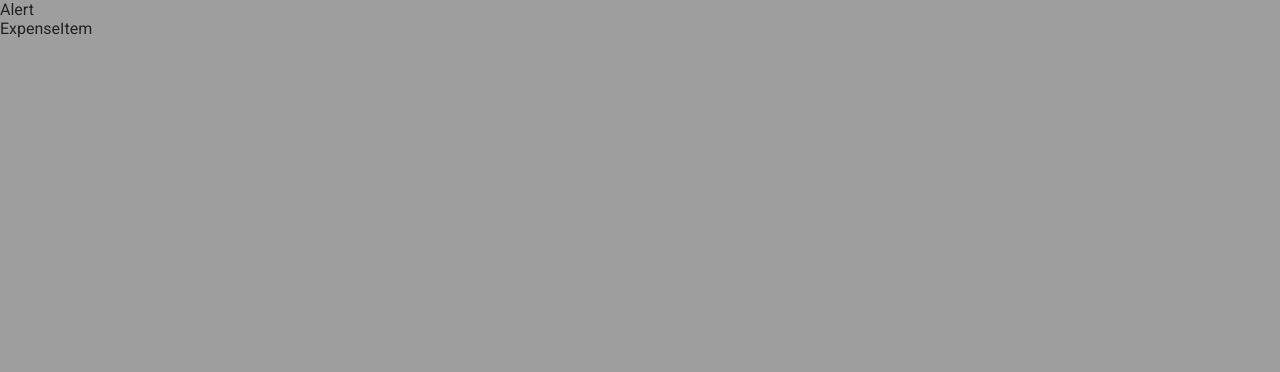
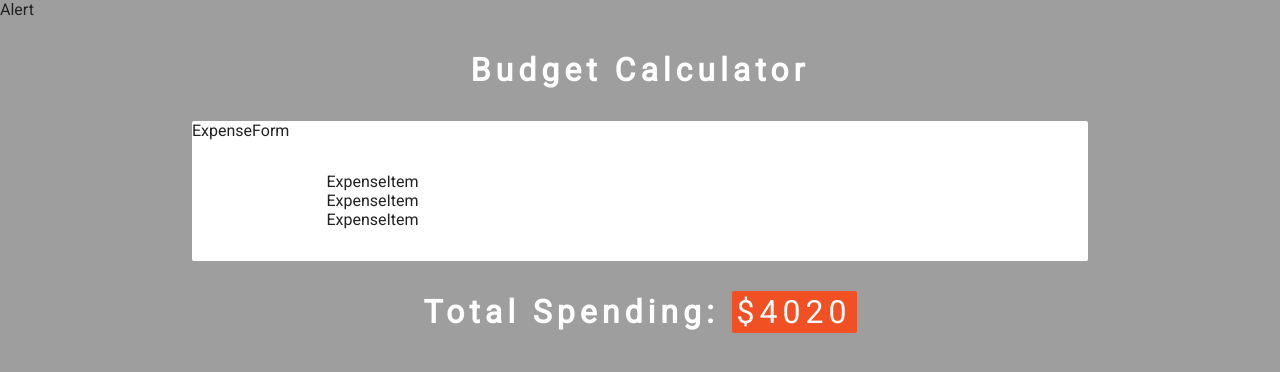
Before and after one commit to adu-steve/Budget_Calculator, a React (Create React App) app: page / in a window 1280 px wide. Shown: the top 372 px of the page. Built offline with nearby package versions, Linux system fonts and the light colour scheme.

Commit message:
Four components worked on

```diff
--- a/package.json
+++ b/package.json
@@ -8,7 +8,9 @@
     "@testing-library/user-event": "^13.5.0",
     "react": "^18.2.0",
     "react-dom": "^18.2.0",
+    "react-icons": "^4.8.0",
     "react-scripts": "5.0.1",
+    "uuid": "^9.0.0",
     "web-vitals": "^2.1.4"
   },
   "scripts": {
--- a/src/App.js
+++ b/src/App.js
@@ -2,12 +2,35 @@ import "./App.css";
 import { ExpenseItem } from "./components/ExpenseItem";
 import { Alert } from "./components/Alert";
 import { ExpenseForm } from "./components/ExpenseForm";
+import { v4 } from "uuid";
+import { useState } from "react";
+import { ExpenseLists } from "./components/ExpenseLists";
+
+const initialExpenses = [
+  { id: v4(), charge: "rent", amount: 1000 },
+  { id: v4(), charge: "house", amount: 1020 },
+  { id: v4(), charge: "car", amount: 2000 },
+];
 
 function App() {
+  const [expenses, setExpenses] = useState(initialExpenses);
   return (
     <>
       <Alert />
-      <ExpenseItem />
+      <h1>Budget Calculator</h1>
+      <main className="App">
+        <ExpenseForm />
+        <ExpenseLists expenses={expenses} />
+      </main>
+      <h1>
+        total spending:{" "}
+        <span className="total">
+          $
+          {expenses.reduce((acc, curr) => {
+            return (acc += curr.amount);
+          }, 0)}
+        </span>
+      </h1>
     </>
   );
 }
--- a/src/components/ExpenseLists.js
+++ b/src/components/ExpenseLists.js
@@ -1,10 +1,14 @@
 import React from "react";
 import { ExpenseItem } from "./ExpenseItem";
 
-export const ExpenseLists = () => {
+export const ExpenseLists = ({ expenses }) => {
   return (
-    <div>
-      <ExpenseItem />
-    </div>
+    <>
+      <ul className="list">
+        {expenses.map((expense) => {
+          return <ExpenseItem key={expense.id} expense={expense} />;
+        })}
+      </ul>
+    </>
   );
 };
```
Also changed, not shown: 1 other file (tests, documents, lock files or other folders).
